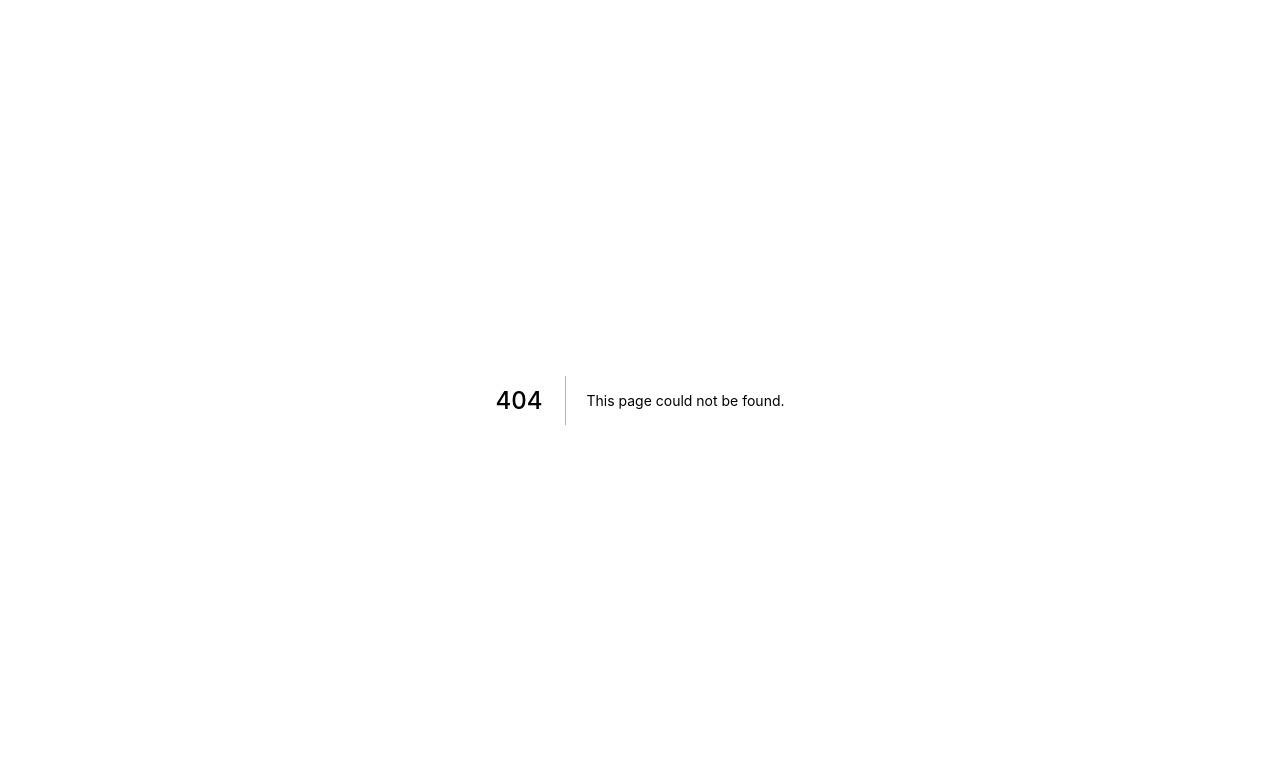
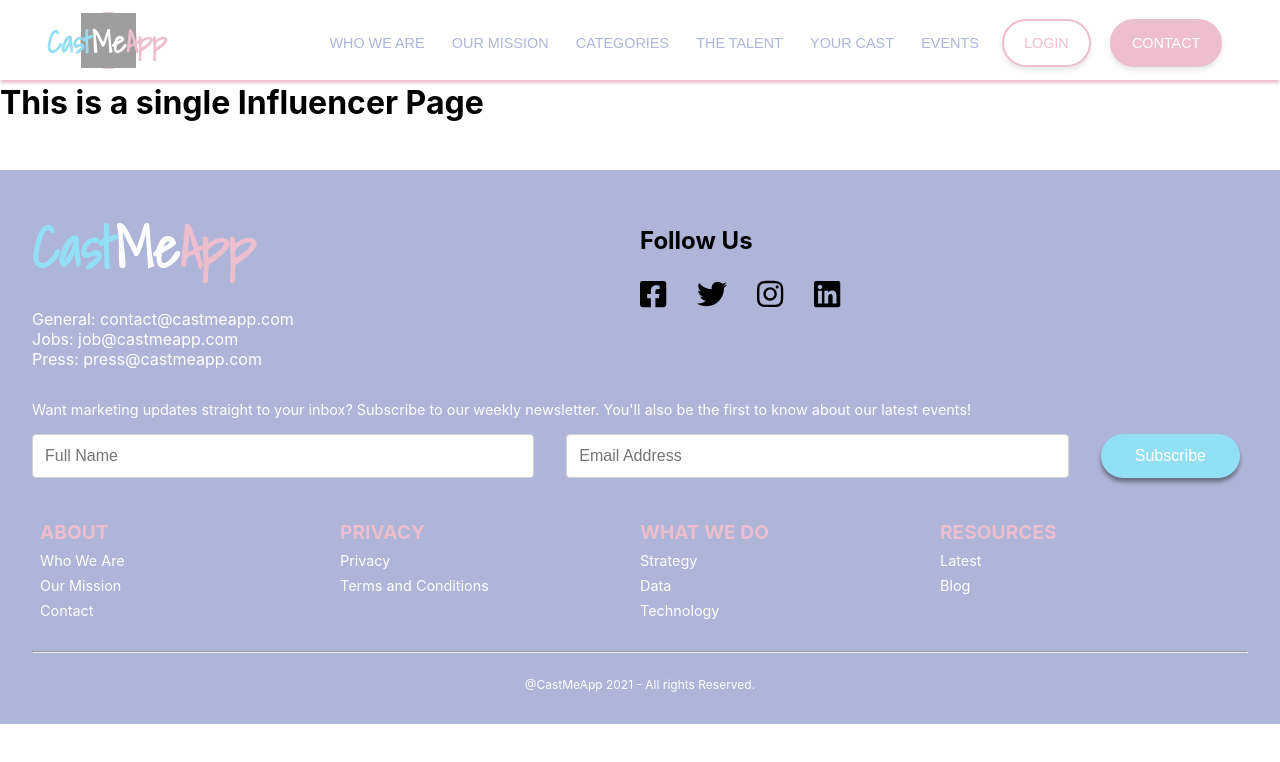
Before and after one commit to FrancisCalizo/ohio-taxidermy-supply, a Next.js app: page /talent/1 in a window 1280 px wide. Before the commit this address had no page. Shown: the top 762 px of the page. Built offline with nearby package versions, Linux system fonts and the light colour scheme; grey boxes are pictures that could not be loaded.

Commit message:
feat: implement click-through profile page for talent

```diff
--- /dev/null
+++ b/pages/talent/[influencerId].tsx
@@ -0,0 +1,14 @@
+import React from 'react';
+import styled from 'styled-components';
+
+import SiteLayout from 'components/layout/SiteLayout';
+
+export default function SingleInfluencer() {
+  return (
+    <div>
+      <h1>This is a single Influencer Page</h1>
+    </div>
+  );
+}
+
+SingleInfluencer.getLayout = (page: any) => <SiteLayout>{page}</SiteLayout>;
--- a/pages/talent/index.tsx
+++ b/pages/talent/index.tsx
@@ -1,4 +1,5 @@
 import React, { useEffect, useState } from 'react';
+import Link from 'next/link';
 import Image from 'next/image';
 import axios from 'axios';
 import styled from 'styled-components';
@@ -59,7 +60,9 @@
               </div>
             </CardContent>
             <CardFooter>
-              <ViewProfileButton>View Profile</ViewProfileButton>
+              <Link href={`/talent/${key}`}>
+                <ViewProfileButton>View Profile</ViewProfileButton>
+              </Link>
               <ContactButton>Contact</ContactButton>
             </CardFooter>
           </TalentCard>
```
